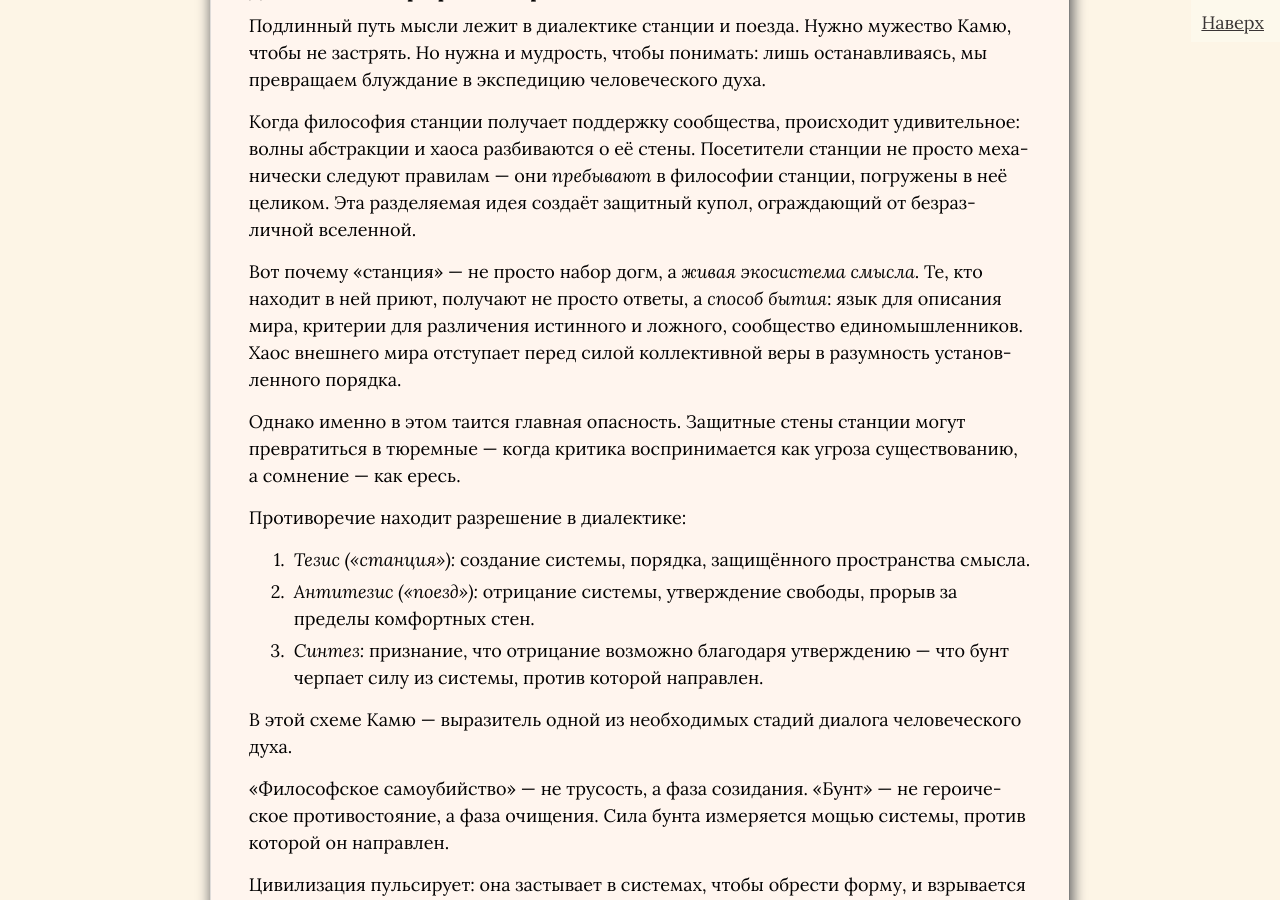
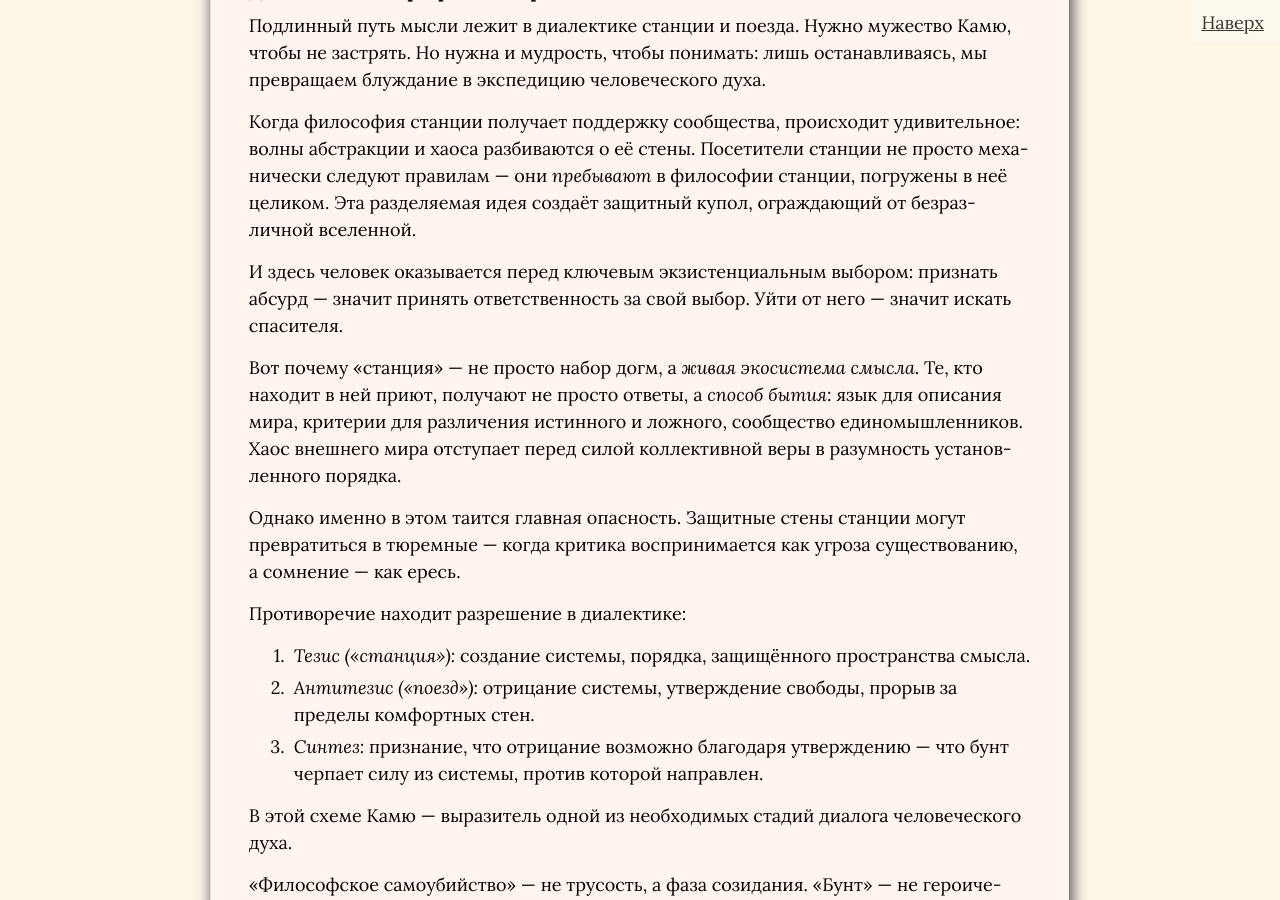
Before and after one commit to SergSi/land-use-art, a Jekyll site: the page built from _posts/2025-10-11-train.md, in a window 1280 px wide and 900 px high, scrolled down 2642 px. Built offline with Jekyll 4.4.1, drawn with Linux system fonts in a browser that asks for light colours; some web fonts are replaced.

Commit message:
Update 2025-10-11-train.md

```diff
--- a/_posts/2025-10-11-train.md
+++ b/_posts/2025-10-11-train.md
@@ -51,6 +51,8 @@ class: mind
 Подлинный путь мысли лежит в диалектике станции и поезда. Нужно мужество Камю, чтобы не застрять. Но нужна и мудрость, чтобы понимать: лишь останавливаясь, мы превращаем блуждание в экспедицию человеческого духа.
 
 Когда философия станции получает поддержку сообщества, происходит удивительное: волны абстракции и хаоса разбиваются о её стены. Посетители станции не просто механически следуют правилам — они *пребывают* в философии станции, погружены в неё целиком. Эта разделяемая идея создаёт защитный купол, ограждающий от  безразличной вселенной.
+
+И здесь человек оказывается перед ключевым экзистенциальным выбором: признать абсурд — значит принять ответственность за свой выбор. Уйти от него — значит искать спасителя.
 
 Вот почему «станция» — не просто набор догм, а *живая экосистема смысла*. Те, кто находит в ней приют, получают не просто ответы, а *способ бытия*: язык для описания мира, критерии для различения истинного и ложного, сообщество единомышленников. Хаос внешнего мира отступает перед силой коллективной веры в разумность установленного порядка.
 
```
